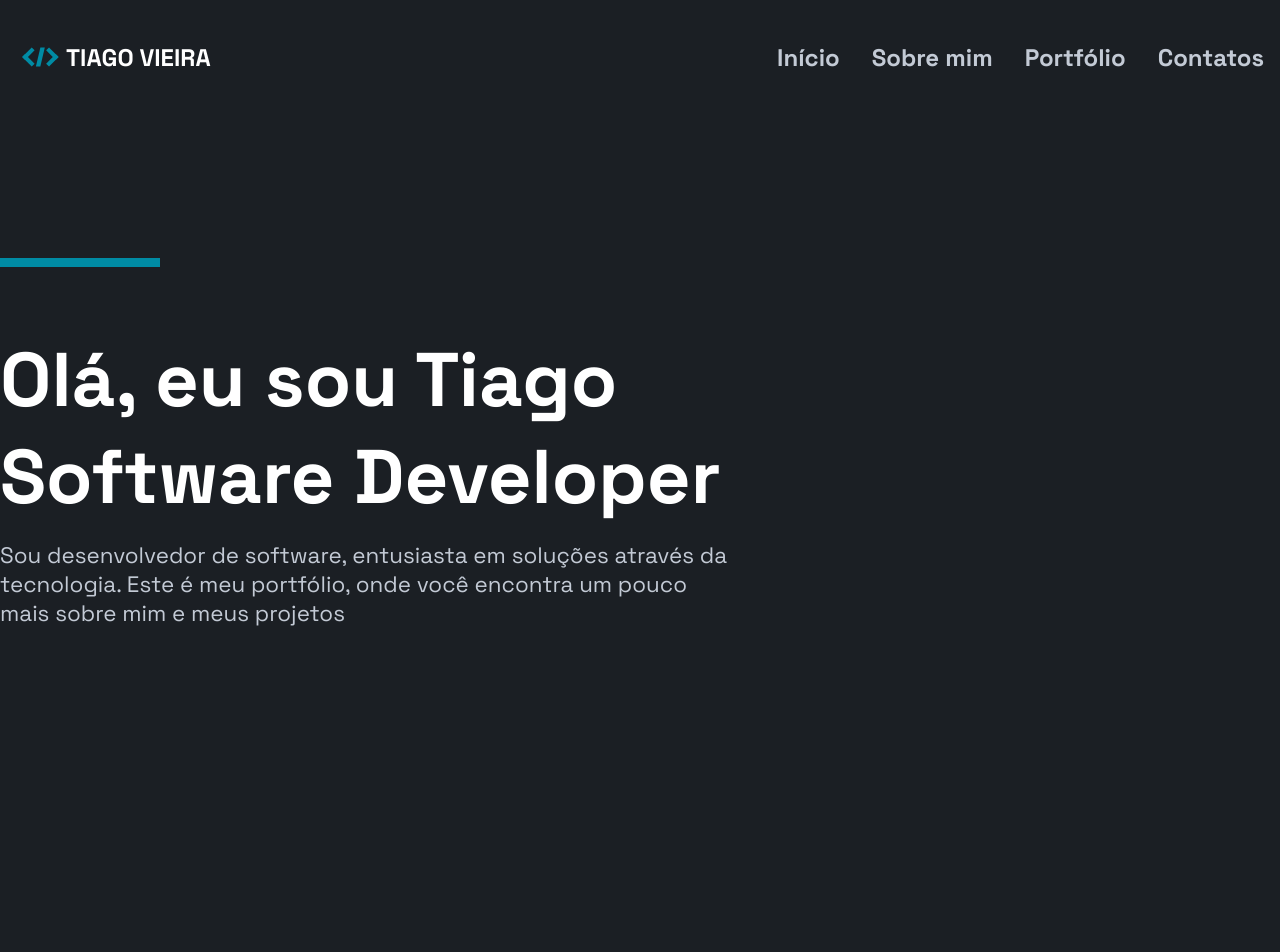
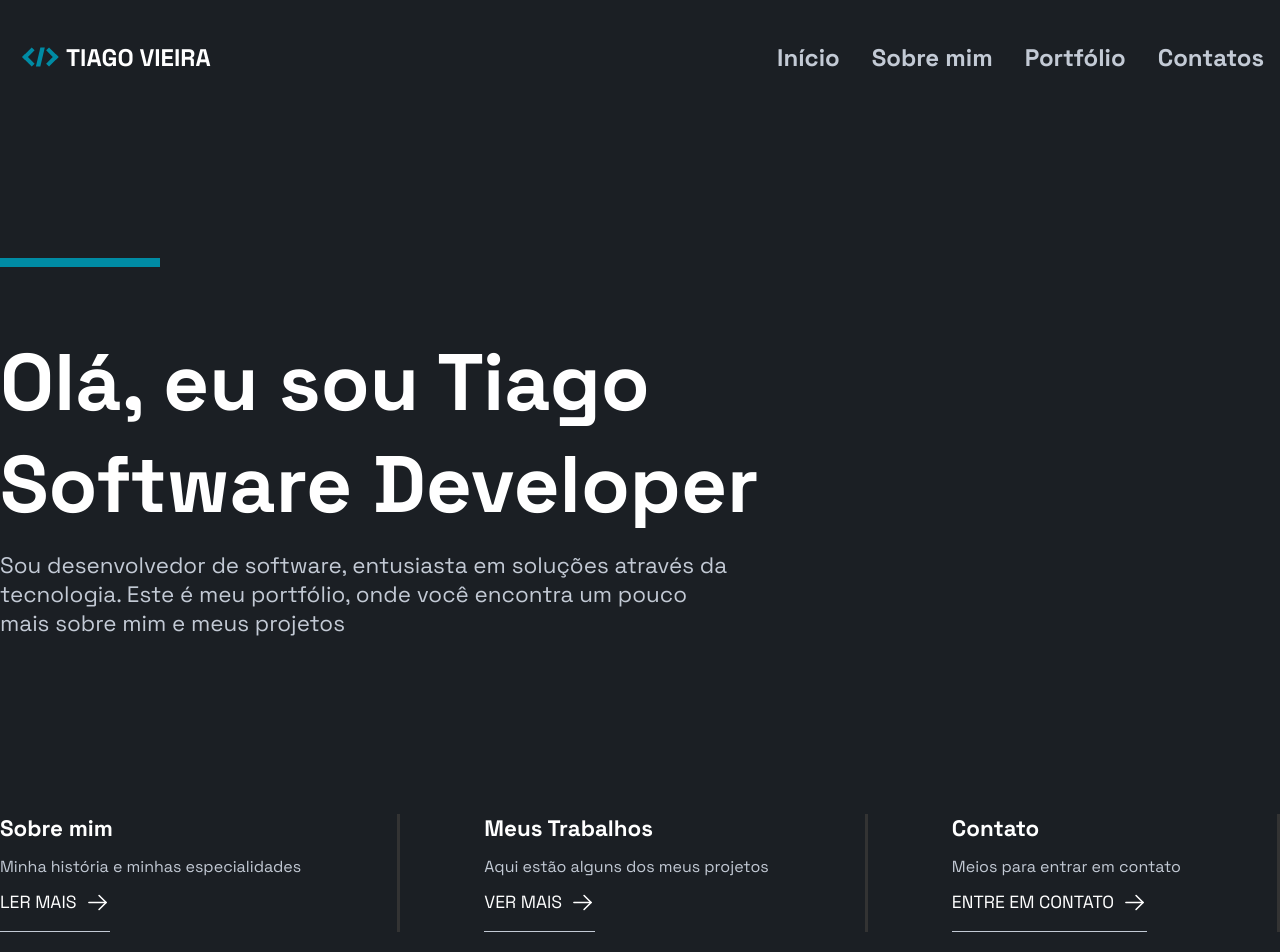
Before and after one commit to tiagosvieira10/my-portfolio, a Next.js app: page / in a window 1280 px wide. Shown: the top 952 px of the page. Before the commit the page ends 816 px from the top, so only its background shows below. Built offline with nearby package versions, Linux system fonts and the light colour scheme.

Commit message:
sidebar criada

```diff
--- a/src/pages/index.tsx
+++ b/src/pages/index.tsx
@@ -1,4 +1,6 @@
-import { HomeContainer } from "@/styles/pages/home";
+import { HomeContainer, ItemSidebar, Sidebar } from "@/styles/pages/home";
+import Link from "next/link";
+import { ArrowRight } from "phosphor-react";
 
 export default function Home(){
 
@@ -7,6 +9,27 @@ export default function Home(){
       <div></div>
       <h1>Olá, eu sou Tiago <br/> Software Developer</h1>
       <span>Sou desenvolvedor de software, entusiasta em soluções através da<br/>tecnologia. Este é meu portfólio, onde você encontra um pouco<br/>mais sobre mim e meus projetos</span>
+
+      <Sidebar>
+        <ItemSidebar>
+          <span>Sobre mim</span>
+          <p>Minha história e minhas especialidades</p>
+          <Link href={'/sobre'}>LER MAIS<ArrowRight size={25}/></Link>
+        </ItemSidebar>
+
+        <ItemSidebar>
+          <span>Meus Trabalhos</span>
+          <p>Aqui estão alguns dos meus projetos</p>
+          <Link href={'/portfolio'}>VER MAIS<ArrowRight size={25}/></Link>
+        </ItemSidebar>
+
+        <ItemSidebar>
+          <span>Contato</span>
+          <p>Meios para entrar em contato</p>
+          <Link href={'/contatos'}>ENTRE EM CONTATO<ArrowRight size={25}/></Link>
+        </ItemSidebar>
+      </Sidebar>
+
     </HomeContainer>
   )
 }
--- a/src/styles/pages/home.ts
+++ b/src/styles/pages/home.ts
@@ -12,7 +12,7 @@ export const HomeContainer = styled('div', {
 
   h1: {
     color: 'white',
-    fontSize: '4.75rem',
+    fontSize: '5rem',
     paddingTop: '4rem',
     paddingBottom: '1rem',
   },
@@ -23,3 +23,50 @@ export const HomeContainer = styled('div', {
   }
 
 })
+
+export const Sidebar = styled('footer', {
+  display: 'flex',
+  margin: '11rem auto',
+  justifyContent: 'space-between',
+  alignItems: 'center',
+  justifyItems: 'center'
+})
+
+export const ItemSidebar = styled('footer', {
+  display: 'block',
+  maxWidth: '20rem',
+  alignItems: 'center',
+  borderRight: '0.2rem solid $grey',
+  paddingRight: '6rem',
+
+  span: {
+    color: 'white',
+    fontWeight: 'bold'
+  },
+
+  p: {
+    paddingTop: '0.8rem',
+    paddingBottom: '0.8rem',
+
+    color: '$corFonte',
+  },
+
+  a:{
+    display: 'flex',
+    alignItems: 'center',
+
+    gap: '0.5rem',
+    paddingBottom: '1rem',
+
+    color: 'white',
+    textDecoration: 'none',
+    fontSize: '1.1rem',
+
+    borderBottom: '0.1rem solid $corFonte',
+    maxWidth: 'fit-content'
+  },
+  'a:hover':{
+    transform: 'translate(4px, 0px) skew(-20deg, 0deg)',
+    transition: '0.3s'
+  }
+})
```
